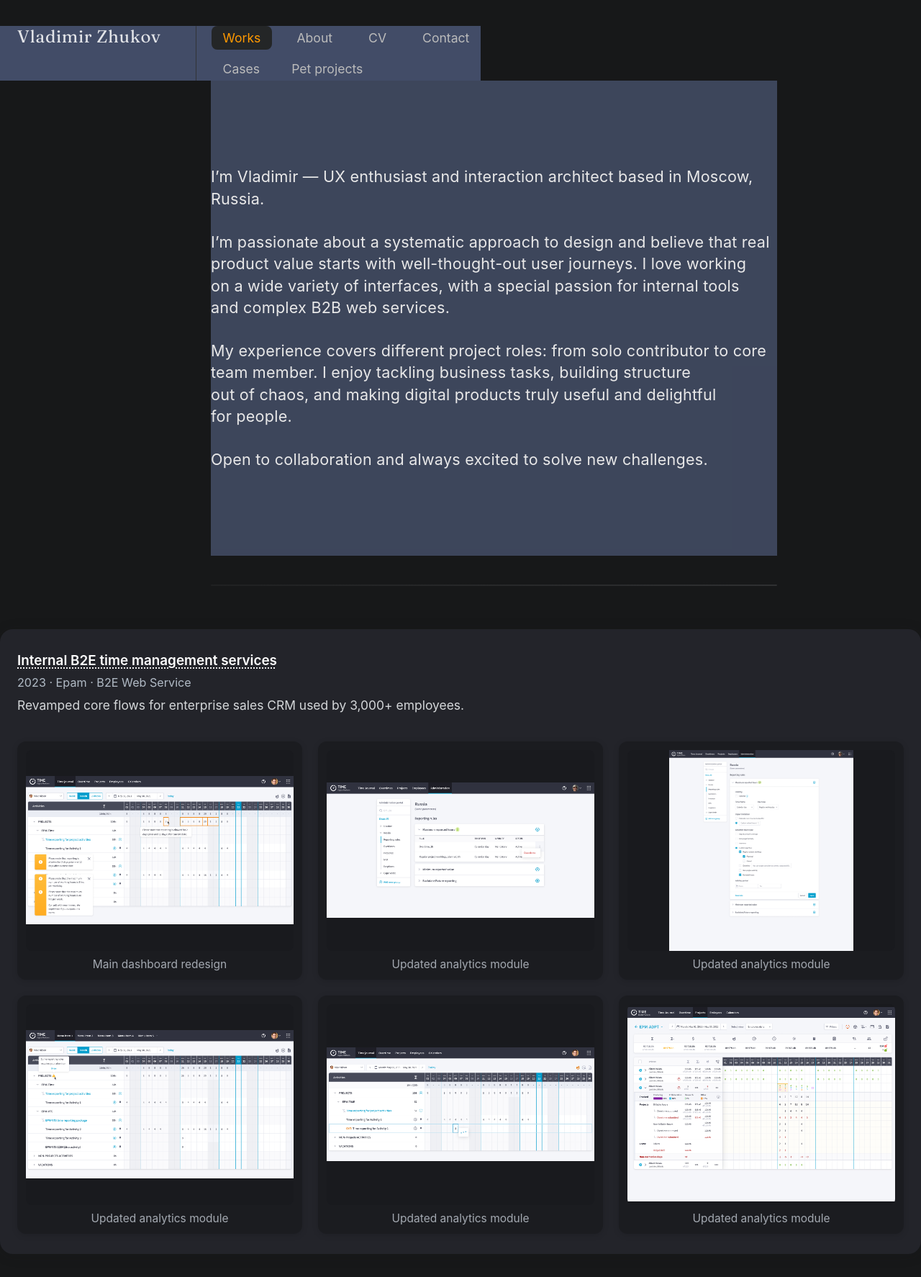
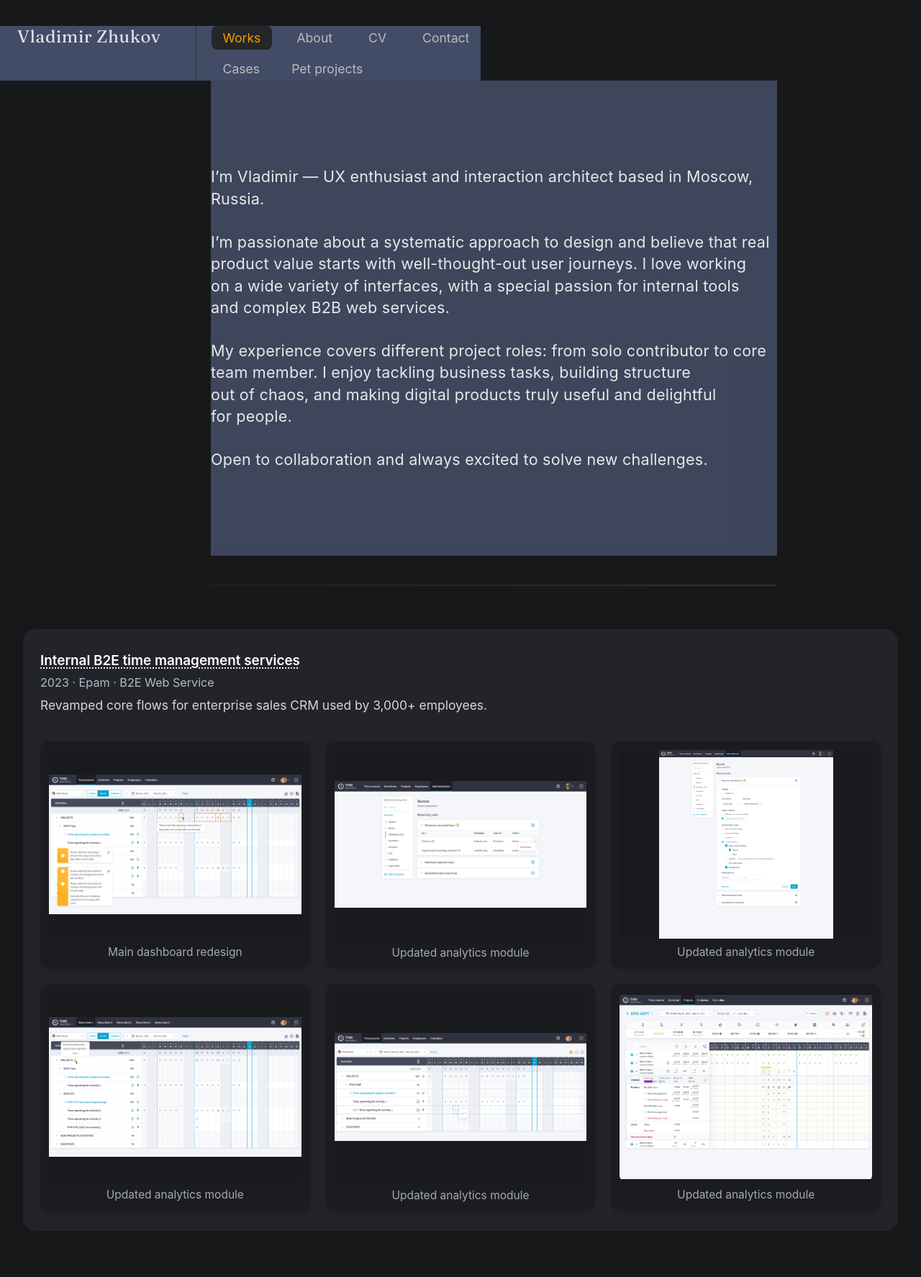
Before and after one commit to uxiscool/experience, a Jekyll site: the page built from index.md, in a window 1280 px wide. Shown: the whole page at 72% size. Built offline with Jekyll 4.4.1, drawn with Linux system fonts in a browser that asks for light colours; after the commit the page ends 1742 px from its top, so only the background shows below that.

Commit message:
Add files via upload

```diff
--- a/assets/css/main.css
+++ b/assets/css/main.css
@@ -342,6 +342,8 @@ main {
   display: flex;
   flex-direction: column;
   gap: 24px;
+  margin-left: 32px;
+  margin-right: 32px;
 }
 
 .case-meta2 {
```
